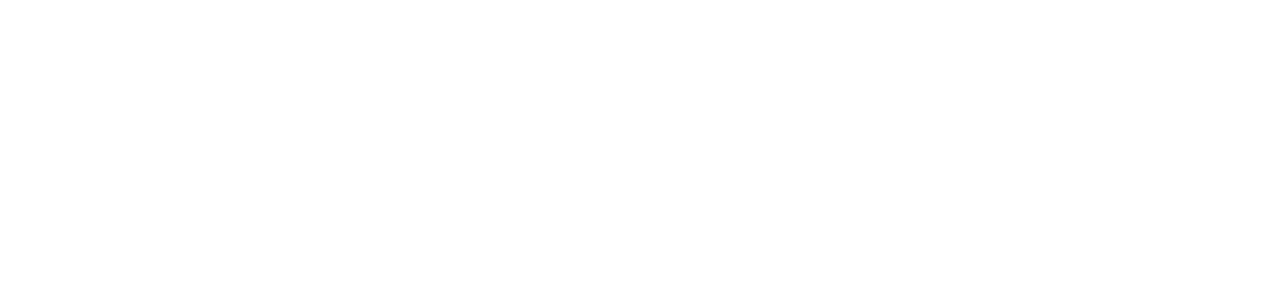
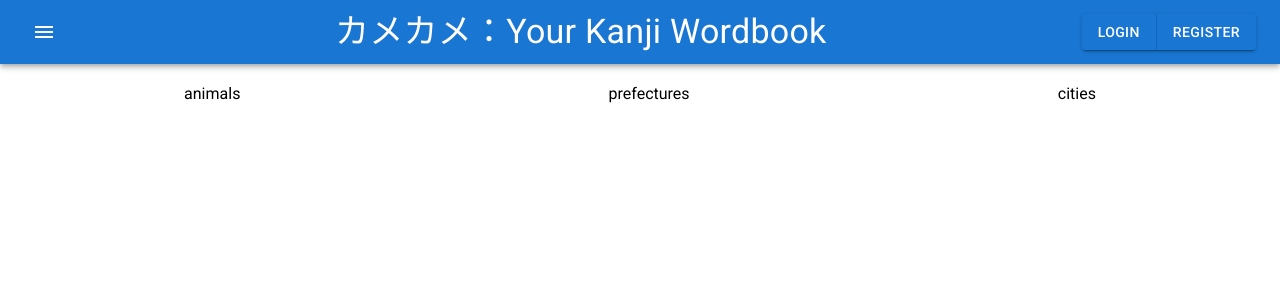
Before and after one commit to ruslan-bv/kamekame, a React (Create React App) app in the folder frontend/: page /decks in a window 1280 px wide. Before the commit this address had no page. Shown: the top 300 px of the page. Built offline with nearby package versions, Linux system fonts and the light colour scheme.

Commit message:
context for user info

```diff
--- a/frontend/src/App.tsx
+++ b/frontend/src/App.tsx
@@ -3,6 +3,7 @@ import { Routes, Route } from 'react-router-dom';
 import Main from './pages/Main';
 import Account from './pages/Account';
 import Registration from './pages/Registration';
+import Decks from './pages/Decks';
 import './App.css';
 
 const App:React.FC = () => {
@@ -12,6 +13,7 @@ const App:React.FC = () => {
         <Route path="/" element={<Main />} />
         <Route path="/account" element={<Account />} />
         <Route path="/register" element={<Registration />} />
+        <Route path="/decks" element={<Decks />} />
       </Routes>
     </div>
   );
--- a/frontend/src/components/Header.tsx
+++ b/frontend/src/components/Header.tsx
@@ -37,6 +37,7 @@ const Header:React.FC<HeaderProps> = ({ isAccountOn }) => {
                     <MenuItem component={Link} to={'/'}>Home</MenuItem>
                     <MenuItem component={Link} to={'/account'}>Profile</MenuItem>
                     <MenuItem onClick={handleClose}>Logout</MenuItem>
+                    <MenuItem component={Link} to={'/decks'}>My Decks</MenuItem>
                 </Menu>
                 <Typography variant="h4">
                     カメカメ：Your Kanji Wordbook
--- /dev/null
+++ b/frontend/src/context/context.ts
@@ -0,0 +1,3 @@
+const UserContext = React.createContext({
+    email: null
+})
--- a/frontend/src/pages/Decks.tsx
+++ b/frontend/src/pages/Decks.tsx
@@ -3,11 +3,13 @@ import { Box, Container, Card, CardContent, CardActions, Button, Typography } fr
 import Header from '../components/Header';
 import Deck from '../components/Deck';
 
-interface DecksProps {
-    decks: any;
-}
+// interface DecksProps {
+//     decks: any;
+// }
 
-const Decks:React.FC<DecksProps> = ({ decks }) => {
+const Decks:React.FC = () => {
+    const decks = [{name: 'animals'}, {name: 'prefectures'}, {name: 'cities'}];
+
     return (
         <div>
             <Header />
@@ -17,8 +19,8 @@ const Decks:React.FC<DecksProps> = ({ decks }) => {
                 justifyContent: 'space-around',
                 marginTop: '20px'
             }}>
-                {decks.map((deck: any) => {
-                    {deck.name}
+                {decks.map((deck) => {
+                    return <span>{deck.name}</span>
                 })}
             </Box>
         </div>
```
